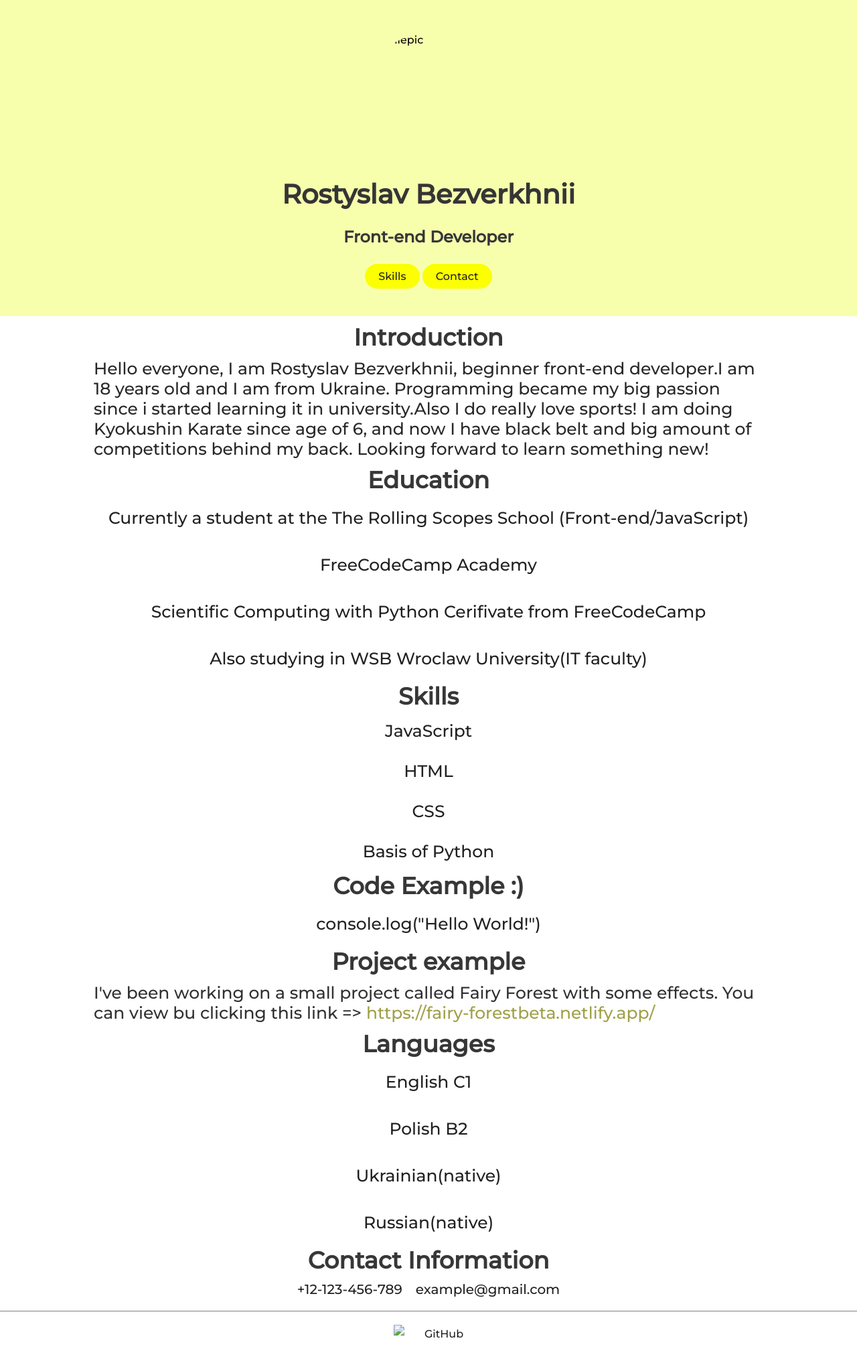
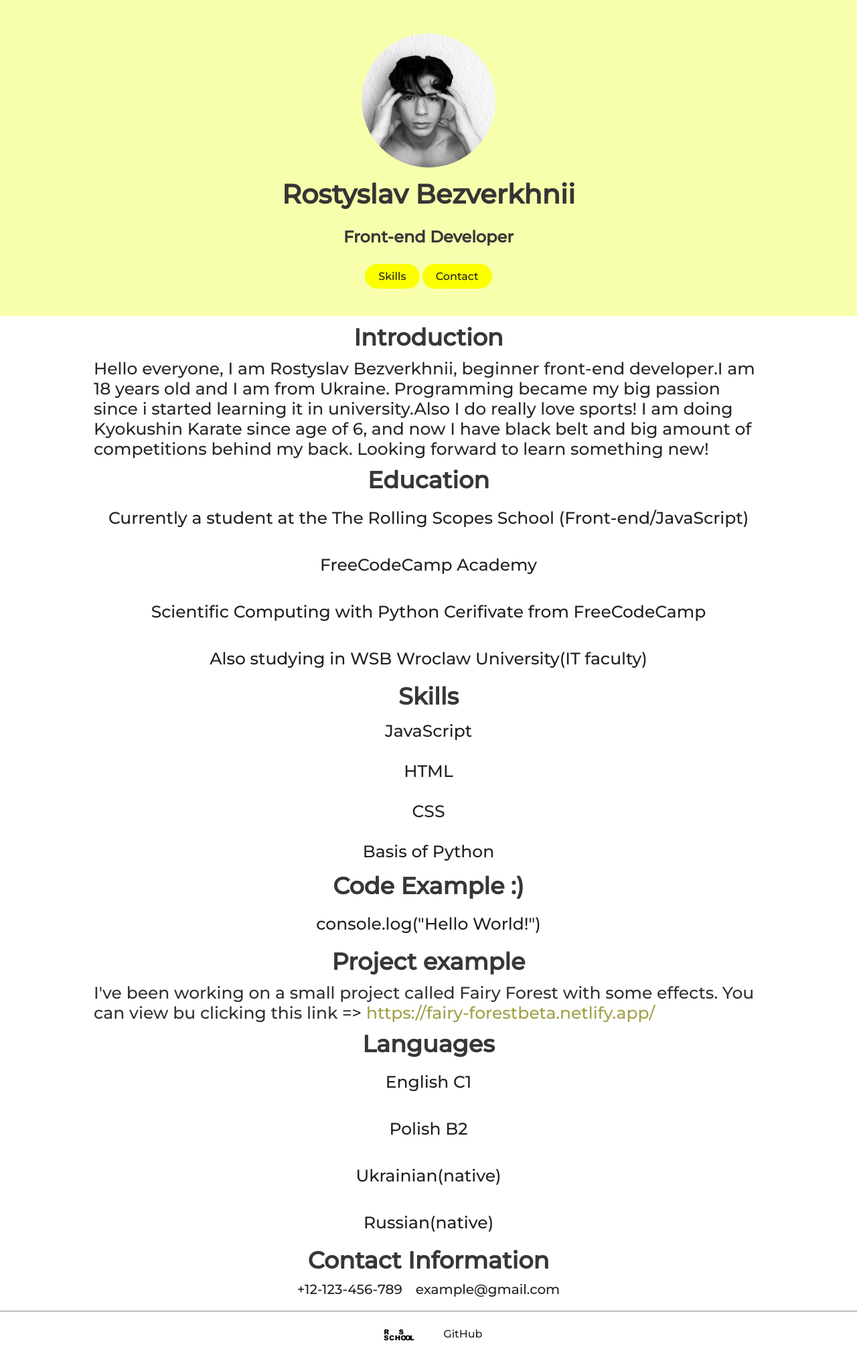
Before and after one commit to bezverkhnii/rsschool-cvv, a plain HTML site: page index.html in a window 1280 px wide. Shown: the whole page at 67% size. Drawn offline with Linux system fonts and the light colour scheme.

Commit message:
fix: fixed paths

```diff
--- a/index.html
+++ b/index.html
@@ -12,7 +12,7 @@
 <body>
     <header>
         <div class="imgBox">
-            <img src="/practice/meeee.png" alt="profilepic">
+            <img src="meeee.png" alt="profilepic">
         </div>
         <h1>Rostyslav Bezverkhnii</h1>
         <h2>Front-end Developer</h2>
@@ -85,7 +85,7 @@
     </main>
     <footer>
         <ul>
-            <li><a href="https://rs.school/" target="_blank"><img src="/practice/background.png"></a></li>
+            <li><a href="https://rs.school/" target="_blank"><img src="background.png"></a></li>
             <li><a href="https://github.com/bezverkhnii" target="_blank">GitHub</a></li>
         </ul>
     </footer>
```
